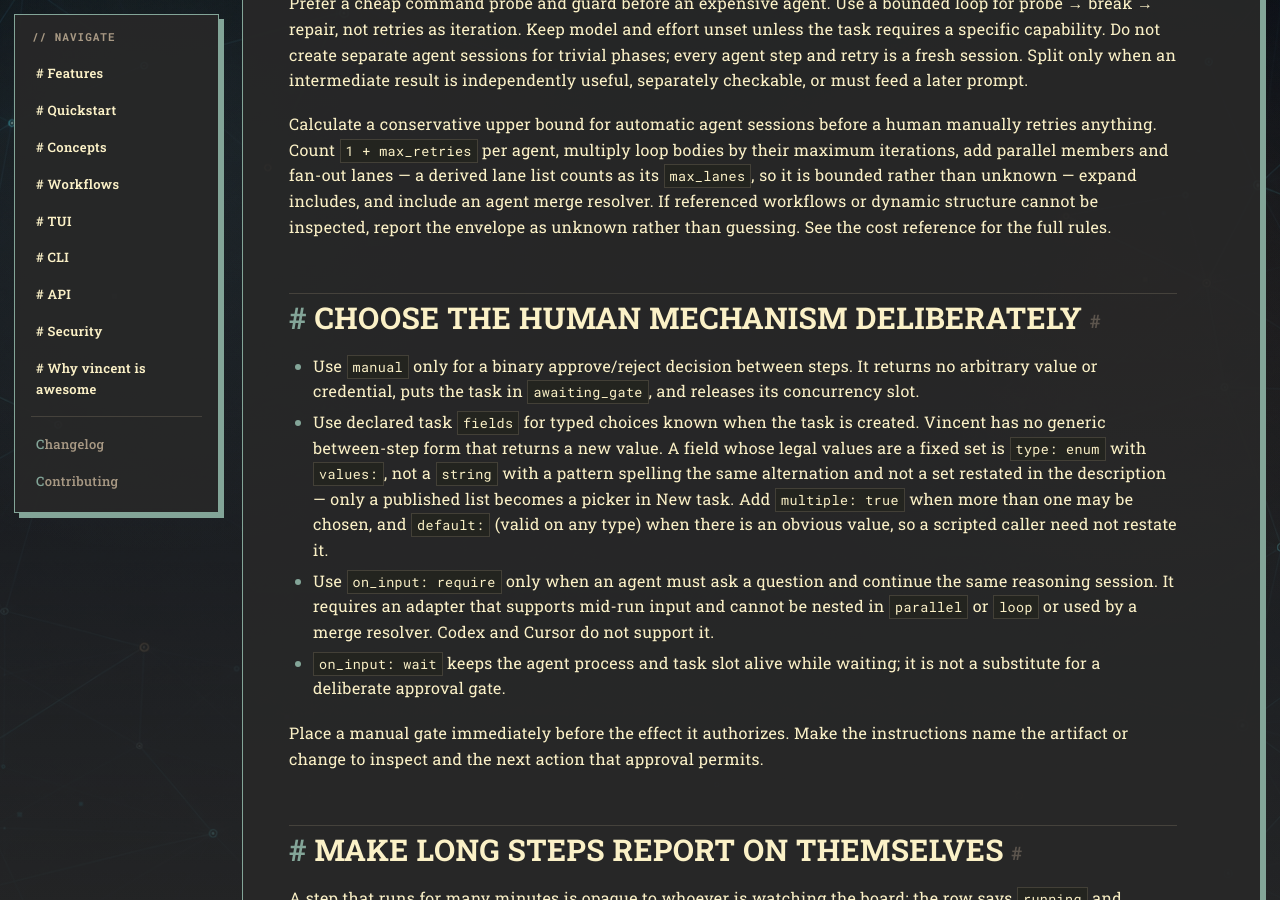
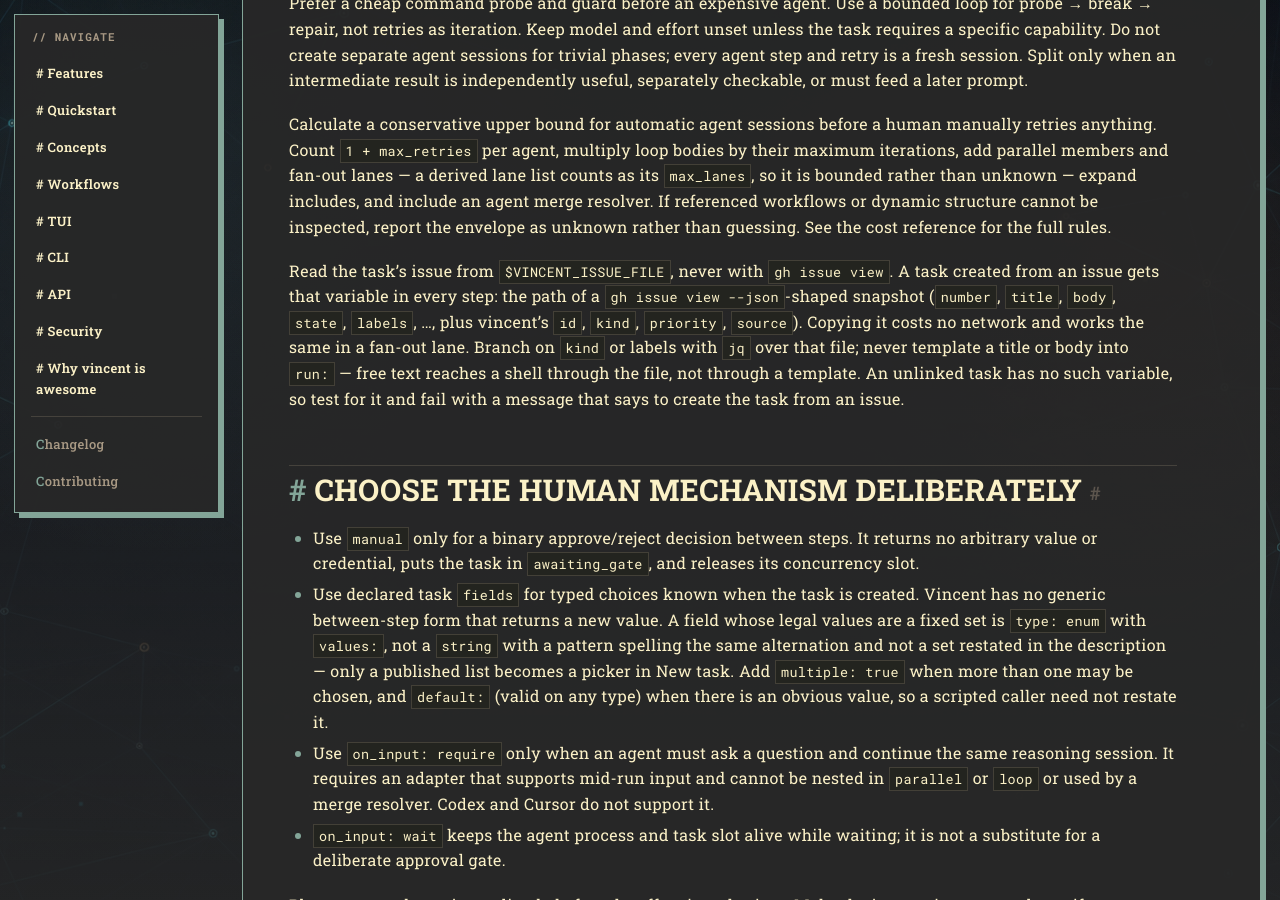
Before and after one commit to lezli01/vincent, a Jekyll site: the page built from skills/vincent-workflows/SKILL.md, in a window 1280 px wide and 900 px high, scrolled down 2081 px. Built offline with Jekyll 4.4.1, drawn with Linux system fonts in a browser that asks for light colours; our own code applies the rules of GitHub Pages for plain Markdown files.

Commit message:
feat(workflow): teach the skill and update-workflows about VINCENT_ISSUE_FILE (130.14)

```diff
--- a/skills/vincent-workflows/SKILL.md
+++ b/skills/vincent-workflows/SKILL.md
@@ -100,6 +100,16 @@ loop bodies by their maximum iterations, add parallel members and fan-out lanes
 unknown — expand includes, and include an agent merge resolver. If referenced workflows
 or dynamic structure cannot be inspected, report the envelope as unknown rather
 than guessing. See the cost reference for the full rules.
+
+Read the task's issue from `$VINCENT_ISSUE_FILE`, never with `gh issue view`.
+A task created from an issue gets that variable in every step: the path of a
+`gh issue view --json`-shaped snapshot (`number`, `title`, `body`, `state`,
+`labels`, …, plus vincent's `id`, `kind`, `priority`, `source`). Copying it
+costs no network and works the same in a fan-out lane. Branch on `kind` or
+labels with `jq` over that file; never template a title or body into `run:` —
+free text reaches a shell through the file, not through a template. An
+unlinked task has no such variable, so test for it and fail with a message
+that says to create the task from an issue.
 
 ## Choose the human mechanism deliberately
 
```
Also changed, not shown: other parts of skills/vincent-workflows/SKILL.md (+1 -1 lines), skills/vincent-workflows/references/workflow-schema.md (+21 -0 lines), 3 other files.
